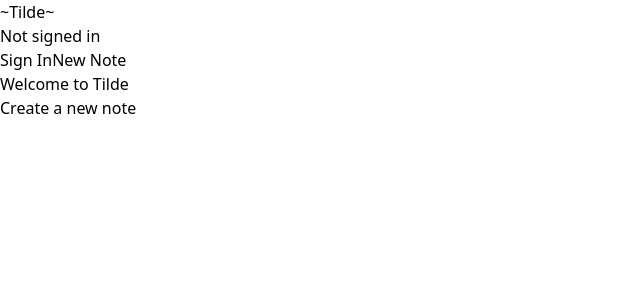
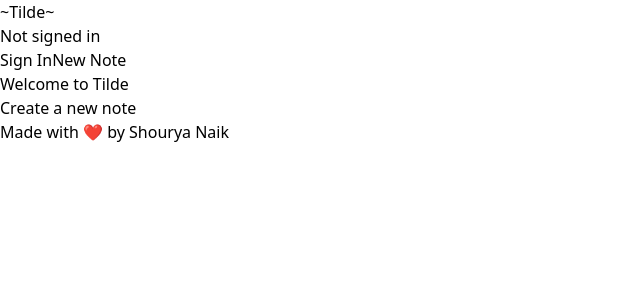
Before and after one commit to sjnaik02/tilde, a Next.js app: page / in a window 1280 px wide. Shown: the top 300 px of the page, without its empty margins (0-640 px from the left). Built offline with nearby package versions, Linux system fonts and the light colour scheme; no server answers.

Commit message:
Added a footer

```diff
--- /dev/null
+++ b/components/Footer.js
@@ -0,0 +1,21 @@
+function Footer() {
+  return (
+    <div className="bg-gray-800 font-mono text-gray-100">
+      <div className="mx-auto max-w-4xl px-4 py-4 lg:px-0">
+        <p className="text-center text-sm">
+          Made with ❤️ by{" "}
+          <a
+            href="https://twitter.com/sjnaik02"
+            target="_blank"
+            rel="noopener noreferrer"
+            className="text-blue-500 hover:text-blue-700"
+          >
+            Shourya Naik
+          </a>
+        </p>
+      </div>
+    </div>
+  );
+}
+
+export default Footer;
--- a/components/Layout.js
+++ b/components/Layout.js
@@ -1,6 +1,7 @@
 import { useRouter } from "next/router";
 import { useSession, signIn, signOut } from "next-auth/react";
 import Link from "next/link";
+import Footer from "./Footer";
 
 function Layout({ children }) {
   const router = useRouter();
@@ -26,7 +27,6 @@
                 </a>
               </Link>
             )}
-
             {!session.data && (
               <button
                 className="hover:bg-blue-700text-sm mx-4 rounded bg-blue-500 p-2 font-bold text-white"
@@ -55,6 +55,7 @@
         </div>
       </div>
       {children}
+      <Footer />
     </>
   );
 }
--- a/pages/create-note.js
+++ b/pages/create-note.js
@@ -11,7 +11,7 @@
   };
 
   return (
-    <div className="h-fit min-h-[calc(100vh-4.5rem)] bg-gray-800 px-4 font-mono">
+    <div className="h-fit min-h-screen bg-gray-800 px-4 font-mono">
       <div className="mx-auto h-full max-w-4xl">
         <h1 className="py-4 text-xl font-bold text-gray-100">
           Create a new note
--- a/pages/index.js
+++ b/pages/index.js
@@ -8,7 +8,7 @@
   }
 
   return (
-    <div className="h-[calc(100vh-4.5rem)] bg-gray-800 font-mono">
+    <div className="h-[calc(100vh-8rem)] bg-gray-800 font-mono">
       <div className="mx-auto flex h-full max-w-4xl flex-col justify-center pb-32">
         <h1 className="m-4 text-4xl font-bold text-gray-50 lg:text-7xl">
           Welcome to Tilde
```
